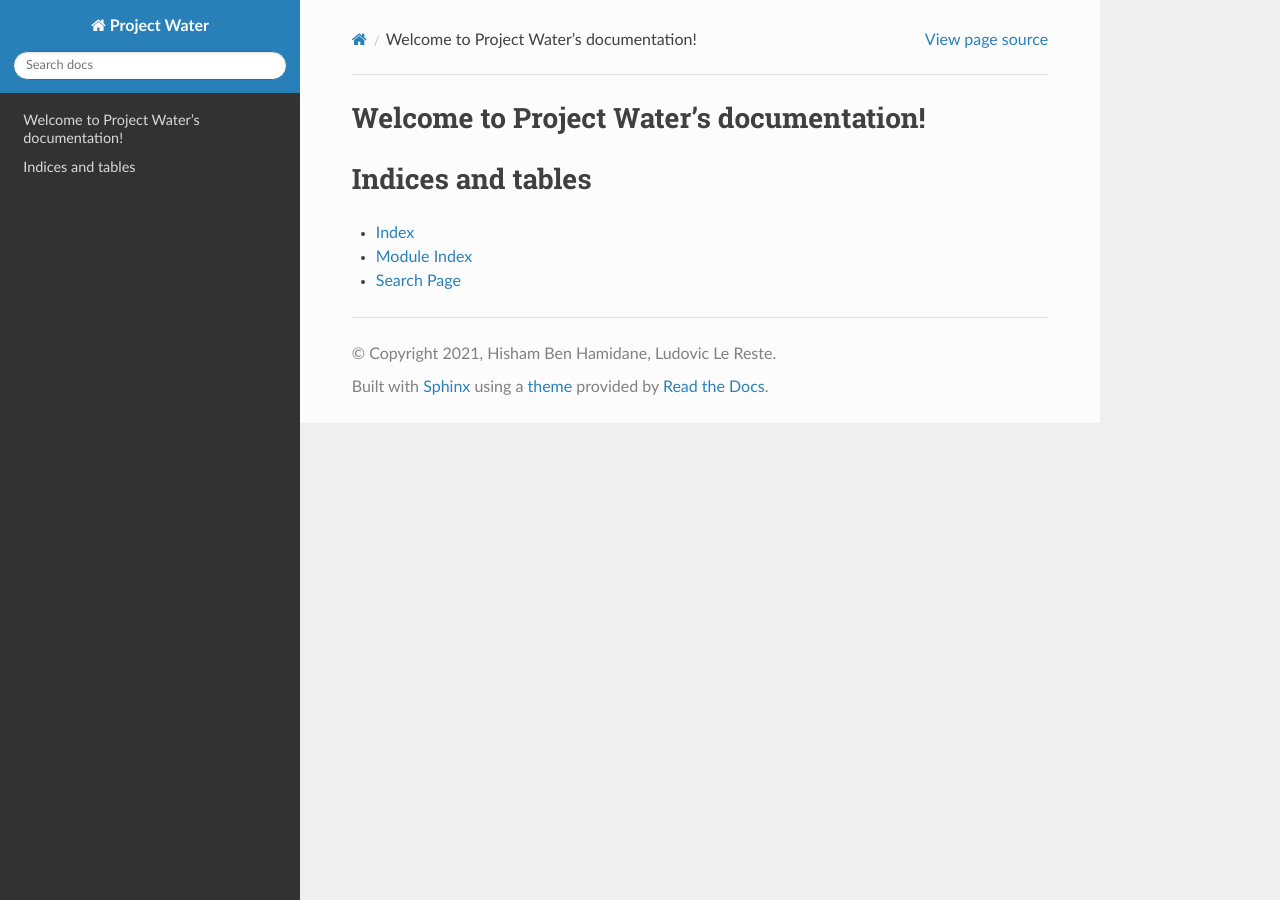
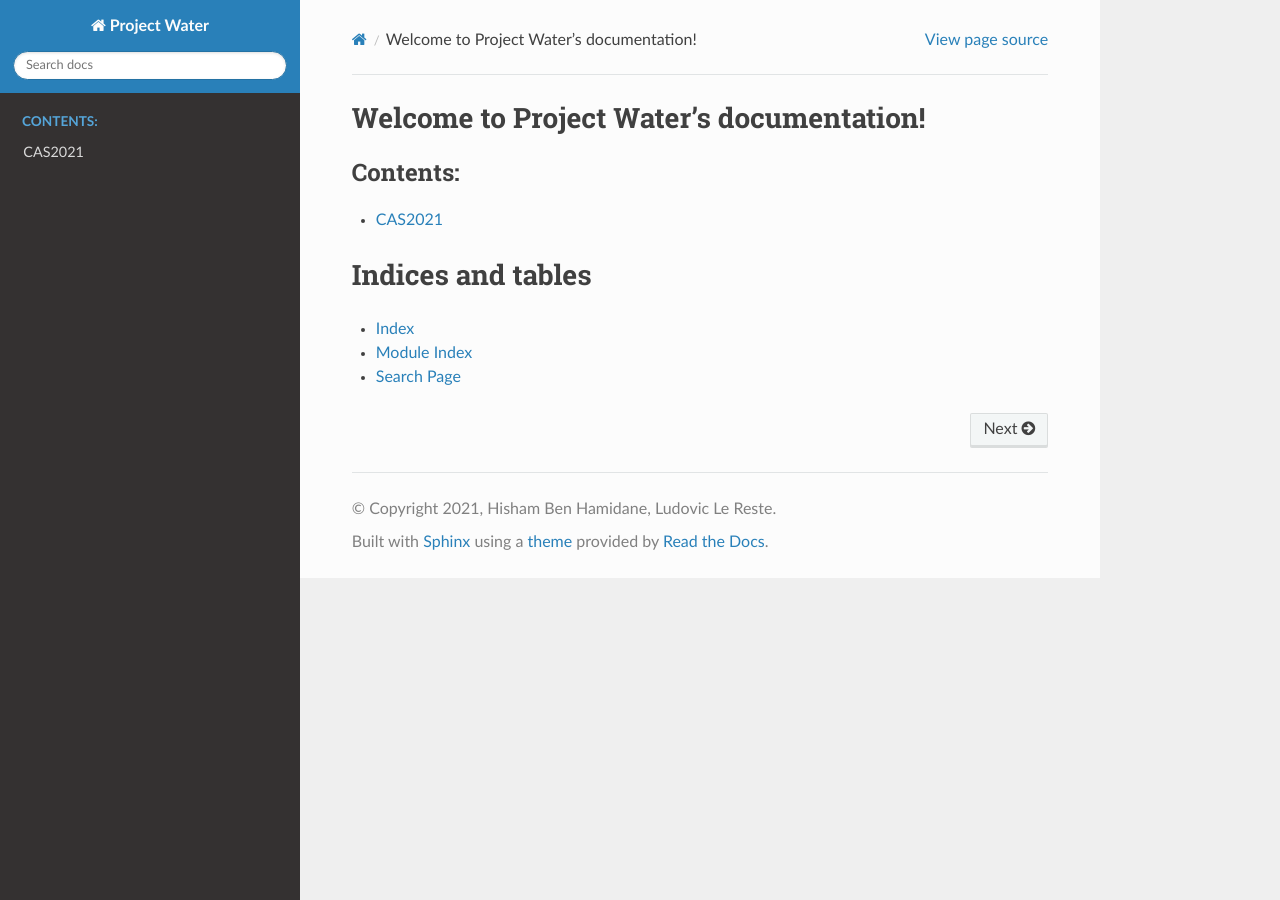
Before and after one commit to hbenhamidane/CAS2021, a Sphinx documentation site: the page built from documentation/index.rst, in a window 1280 px wide. Built offline with Sphinx 7.4.7 and the Read the Docs theme 2.0.0, drawn with Linux system fonts in a browser that asks for light colours; pages that are not in the unit, such as notebooks, are missing from menus.

Commit message:
update analysis.py + restore doc
some files in documentation folder were reverted to an older versions during one of the previous commits and files ending with "~bee0b31..." were created. This commit reverts them back to latest versions.

```diff
--- a/documentation/conf.py
+++ b/documentation/conf.py
@@ -10,9 +10,9 @@
 # add these directories to sys.path here. If the directory is relative to the
 # documentation root, use os.path.abspath to make it absolute, like shown here.
 #
-# import os
-# import sys
-# sys.path.insert(0, os.path.abspath('.'))
+import os
+import sys
+sys.path.insert(0, os.path.abspath('..'))
 
 
 # -- Project information -----------------------------------------------------
@@ -30,7 +30,7 @@ release = '0.1'
 # Add any Sphinx extension module names here, as strings. They can be
 # extensions coming with Sphinx (named 'sphinx.ext.*') or your custom
 # ones.
-extensions = [
+extensions = ['sphinx.ext.autodoc'
 ]
 
 # Add any paths that contain templates here, relative to this directory.
--- a/documentation/index.rst
+++ b/documentation/index.rst
@@ -10,6 +10,8 @@ Welcome to Project Water's documentation!
    :maxdepth: 2
    :caption: Contents:
 
+   modules
+
 
 
 Indices and tables
```
Also changed, not shown: 3 other files.
